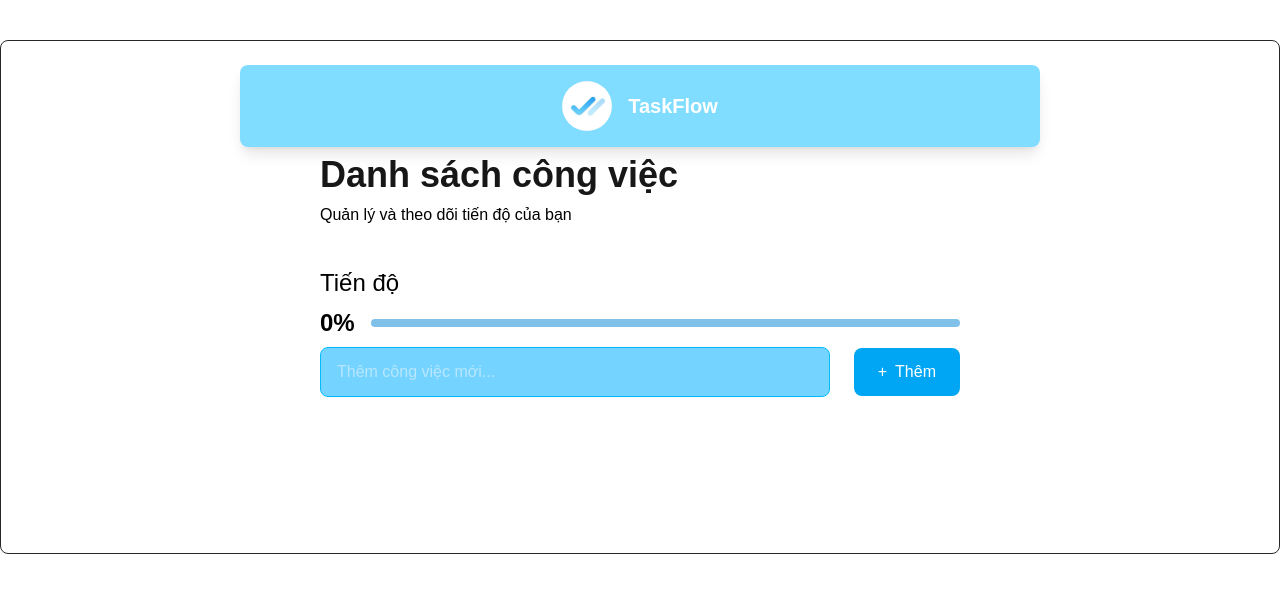
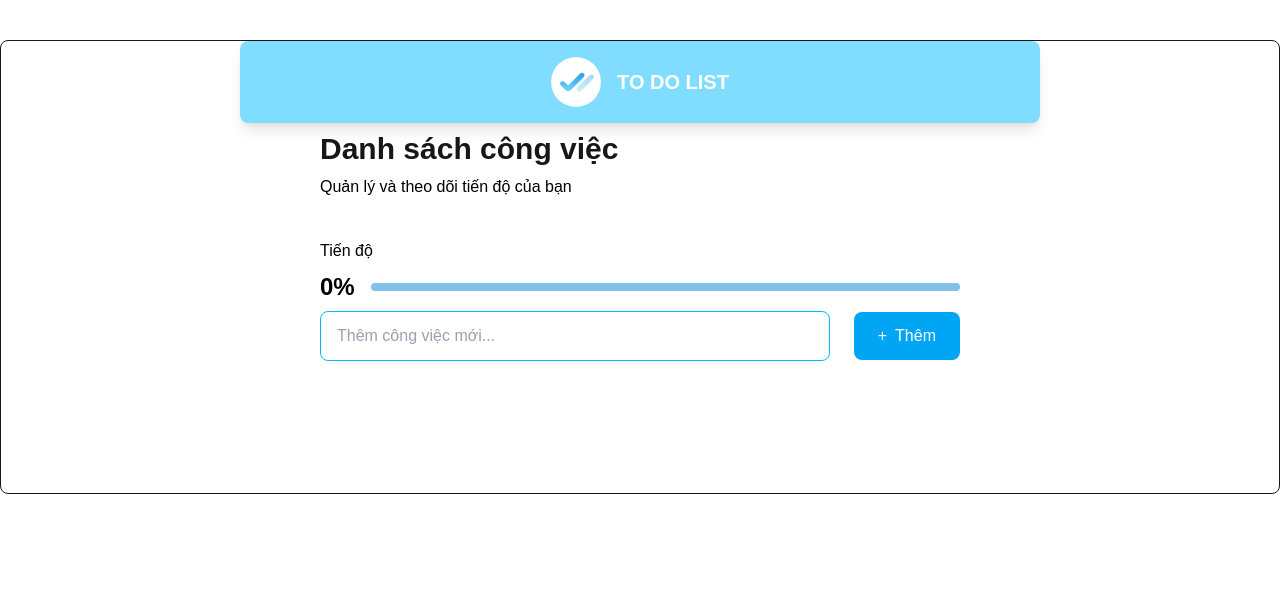
Before and after one commit to Tramdanne/to_do_list, a Next.js app: page / in a window 1280 px wide. Shown: the top 592 px of the page. Built offline with nearby package versions, Linux system fonts and the light colour scheme.

Commit message:
chinh sua 16/3

```diff
--- a/app/components/Header.tsx
+++ b/app/components/Header.tsx
@@ -12,7 +12,7 @@
           height={50}
           className="rounded-full aspect-square object-cover"
         />
-        <h1 className="text-xl font-bold text-white text-shadow">TaskFlow</h1>
+        <h1 className="text-xl font-bold text-white text-shadow">TO DO LIST</h1>
       </div>
     </div>
   );
--- a/app/components/Process.tsx
+++ b/app/components/Process.tsx
@@ -6,8 +6,8 @@
 
 export default function Process({ progress }: ProcessProps) {
   return (
-    <div className=" rounded-xl">
-      <p className="text-black text-2xl mb-2 text-border">Tiến độ</p>
+    <div className="rounded-xl">
+      <p className="text-black mb-2 text-border">Tiến độ</p>
       <div className="flex items-center gap-4">
         <p className="text-2xl font-bold text-black">{progress}%</p>
         <div className="flex-1 bg-sky-600/50 rounded-full h-2">
--- a/app/components/TodoInput.tsx
+++ b/app/components/TodoInput.tsx
@@ -26,13 +26,14 @@
         value={input}
         onChange={(e) => setInput(e.target.value)}
         onKeyPress={handleKeyPress}
-        className="flex-1 bg-sky-300 border border-sky-400 rounded-lg px-4 py-3 text-white placeholder-sky-200 focus:outline-none focus:border-cyan-500 transition-colors"
+        className="flex-1 bg-white border border-sky-400 rounded-lg px-4 py-3 text-black placeholder:text-gray-400 focus:outline-none focus:border-cyan-500 transition-colors"
       />
       <button
         onClick={handleSubmit}
         className="bg-sky-500 hover:bg-sky-600 text-white px-6 py-3 rounded-lg font-medium flex items-center gap-2 transition-all"
       >
-        <span>+</span> Thêm
+        <span>+</span>
+        Thêm
       </button>
     </div>
   );
--- a/app/components/TodoItem.tsx
+++ b/app/components/TodoItem.tsx
@@ -47,7 +47,7 @@
   return (
     <>
       {!isEditing ? (
-        <div className="group flex items-center gap-3 bg-sky-600/50 border border-sky-800 p-4 rounded-xl mb-3 hover:border-zinc-400 transition-all">
+        <div className="group flex items-center gap-3 bg-white border border-sky-800 p-4 rounded-xl mb-3 hover:border-zinc-400 transition-all">
           <button
             onClick={() => onToggleComplete(task.id)}
             className={`w-6 h-6 rounded-full border-2 flex items-center justify-center transition-all shrink-0 ${
@@ -89,7 +89,7 @@
             value={editText}
             onChange={(e) => setEditText(e.target.value)}
             onKeyPress={handleKeyPress}
-            className="flex-1 bg-sky-800 border border-sky-500 rounded px-3 py-2 text-white focus:outline-none focus:border-cyan-400"
+            className="flex-1 bg-white border border-sky-500 rounded px-3 py-2 text-black focus:outline-none"
             autoFocus
           />
           <button
@@ -100,7 +100,7 @@
           </button>
           <button
             onClick={handleCancel}
-            className="bg-sky-600 hover:bg-sky-400 text-white px-3 py-2 rounded text-sm transition-all"
+            className="bg-sky-600 hover:bg-sky-500 text-white px-3 py-2 rounded text-sm transition-all"
           >
             Hủy
           </button>
@@ -109,8 +109,8 @@
 
       {showConfirm && (
         <div className="fixed inset-0 bg-black/50 flex items-center justify-center z-50">
-          <div className="bg-sky-600 border border-sky-400 rounded-lg p-6 max-w-sm mx-4">
-            <p className="text-white mb-6">
+          <div className="bg-white border rounded-lg p-6 max-w-sm mx-4">
+            <p className="text-black mb-6">
               Bạn chắc chắn muốn xóa "{task.text}" không?
             </p>
             <div className="flex gap-3 justify-end">
--- a/app/components/TodoList.tsx
+++ b/app/components/TodoList.tsx
@@ -21,7 +21,7 @@
     return (
       <div className="text-center py-12">
         <p className="text-white text-lg">
-          Chưa có công việc nào. Hãy thêm một cái đi!
+          Hãy thêm công việc mới để bắt đầu quản lý danh sách của bạn!
         </p>
       </div>
     );
--- a/app/layout.tsx
+++ b/app/layout.tsx
@@ -11,7 +11,7 @@
 }) {
   return (
     <html lang="vi">
-      <body className="bg-zinc-600 text-white gap-2 flex flex-col items-center justify-center border border-zinc-800 rounded-lg p-6 mt-10">
+      <body className="gap-2 flex flex-col items-center justify-center border rounded-lg mt-10">
         <Header />
         <main className="w-250 flex justify-center items-center">
           {children}
--- a/app/page.tsx
+++ b/app/page.tsx
@@ -63,7 +63,7 @@
     <main className="w-full flex flex-col">
       <div className="justify-center item-center gap-2 flex flex-col w-full">
         <div className="max-w-2xl mx-auto w-full px-4">
-          <h1 className="text-4xl font-bold mb-2">Danh sách công việc</h1>
+          <h1 className="text-3xl font-bold mb-2">Danh sách công việc</h1>
           <p className="text-black mb-10">
             Quản lý và theo dõi tiến độ của bạn
           </p>
@@ -87,7 +87,9 @@
 
           {progress === 100 && tasks.length > 0 && (
             <p className="text-center text-black mt-6">
-              Tuyệt vời! Bạn đã hoàn thành tất cả công việc!
+              Chúc mừng bạn đã hoàn thành tất cả công việc!
+              <br />
+              Hãy thêm nhiều công việc mới để tiếp tục nhé!
             </p>
           )}
         </div>
```
